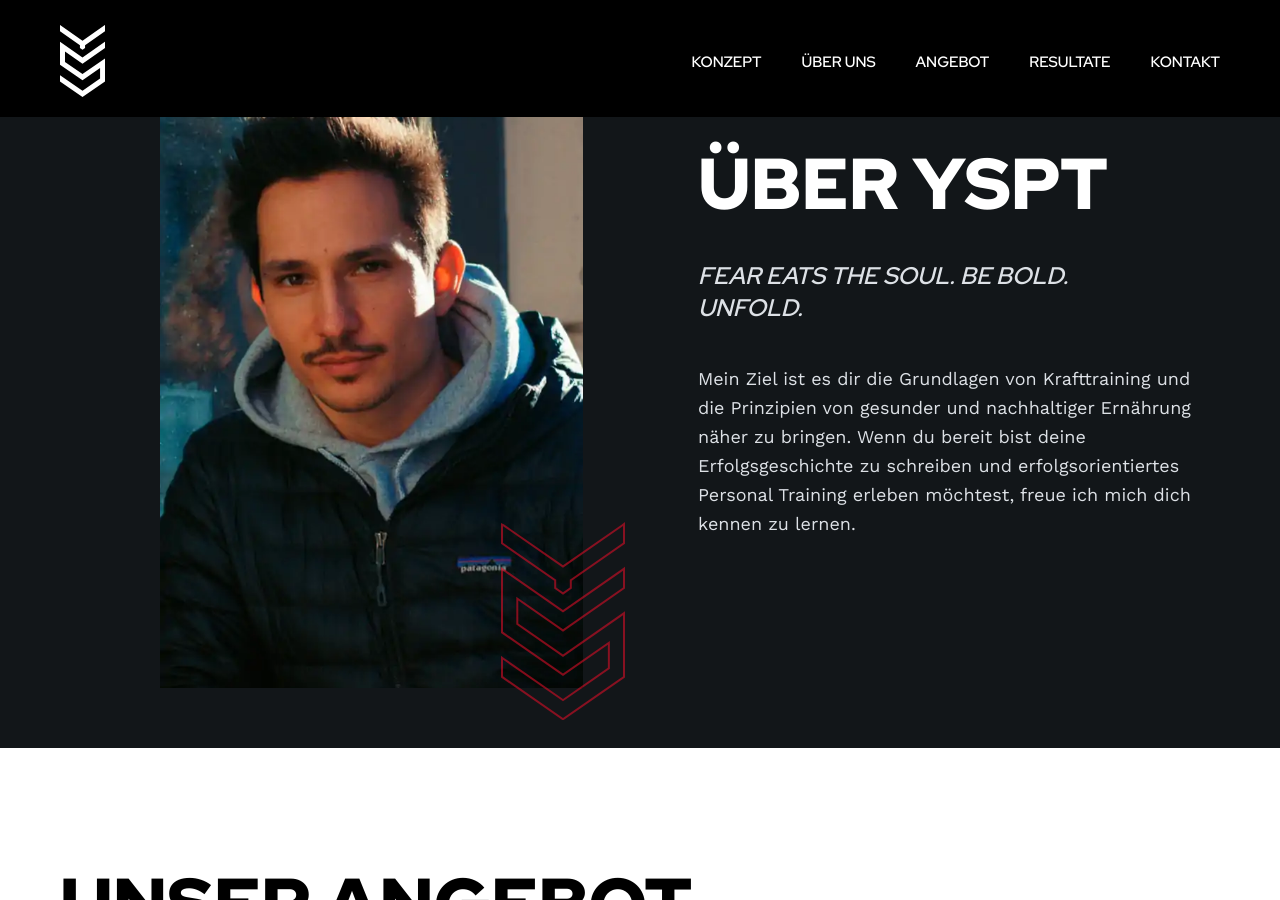
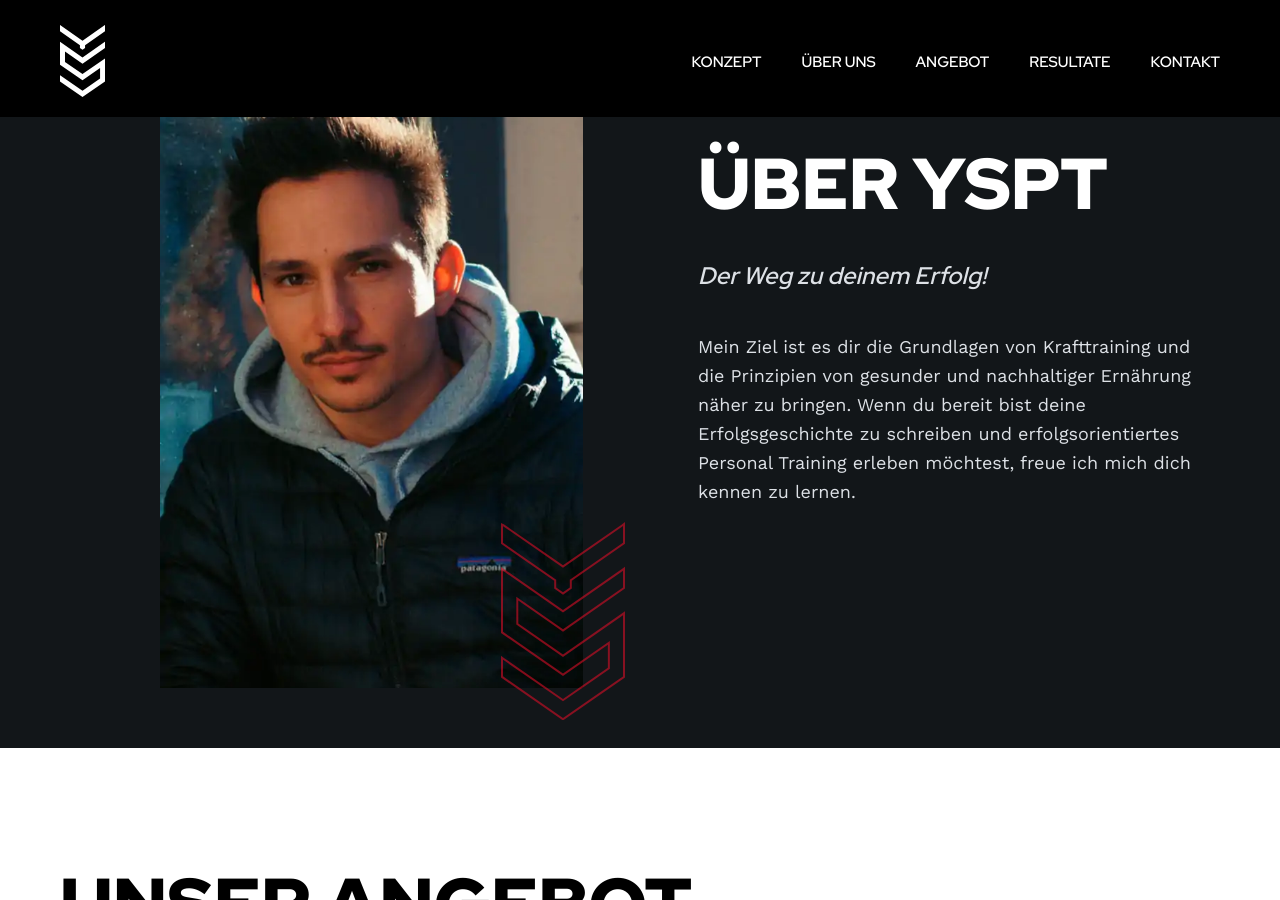
Before and after one commit to yspt-de/www, a Jekyll site: the page built from index.markdown, in a window 1280 px wide and 900 px high, scrolled down 2371 px. Built offline with Jekyll 4.4.1, drawn with Linux system fonts in a browser that asks for light colours.

Commit message:
Update from Forestry.io Yusuf Shafiq updated index.markdown

```diff
--- a/index.markdown
+++ b/index.markdown
@@ -35,7 +35,7 @@ concept-steps:
 about-h2: Über YSPT
 about-image: "/assets/images/personal-trainer-muenchen-yusuf.webp"
 about-image-alt: Personal Trainer München Yussuf
-about-excerpt: FEAR EATS THE SOUL. BE BOLD. UNFOLD.
+about-excerpt: Der Weg zu deinem Erfolg!
 about-text: |-
   Mein Ziel ist es dir die Grundlagen von Krafttraining und die Prinzipien von gesunder und nachhaltiger Ernährung näher zu bringen.
   Wenn du bereit bist deine Erfolgsgeschichte zu schreiben und erfolgsorientiertes Personal Training erleben möchtest, freue ich mich dich kennen zu lernen.
```
